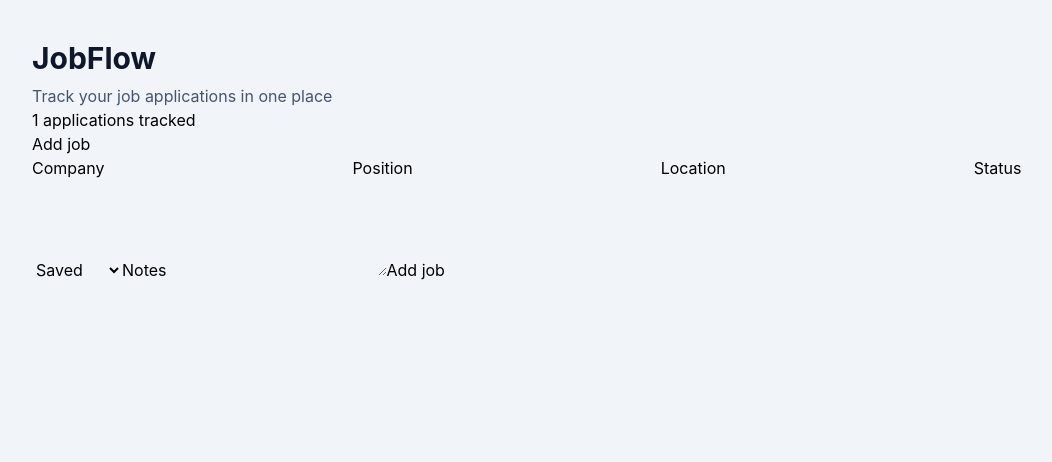
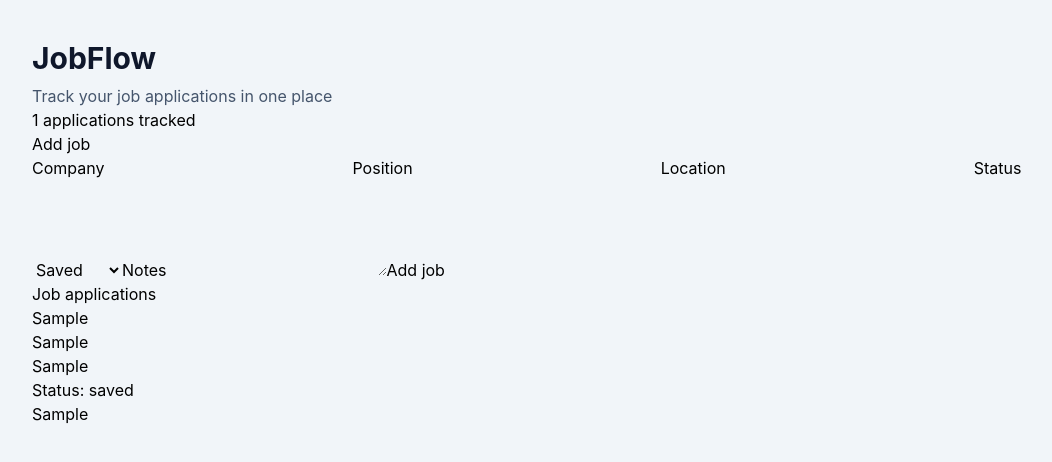
Before and after one commit to Serhiidevel/jobflow, a React (Vite) app: page / in a window 1280 px wide. Both pictures are taken after typing "Sample", "Sample", "Sample", "Sample" into the empty fields and a click on the button "Add job". Shown: the top 462 px of the page, without its empty margins (96-1148 px from the left). Built offline with nearby package versions, Linux system fonts and the light colour scheme.

Commit message:
job list rendering

```diff
--- a/src/App.tsx
+++ b/src/App.tsx
@@ -82,6 +82,20 @@ function App() {
             <button type="submit">Add job</button>
           </form>
         </section>
+        <section>
+          <h2>Job applications</h2>
+
+          {jobs.length === 0 && <p>No applications yet</p>}
+          {jobs.map((job) => (
+            <article key={job.id}>
+              <h3>{job.position}</h3>
+              <p>{job.company}</p>
+              {job.location && <p>{job.location}</p>}
+              <p>Status: {job.status}</p>
+              {job.notes && <p>{job.notes}</p>}
+            </article>
+          ))}
+        </section>
       </div>
     </main>
   )
```
